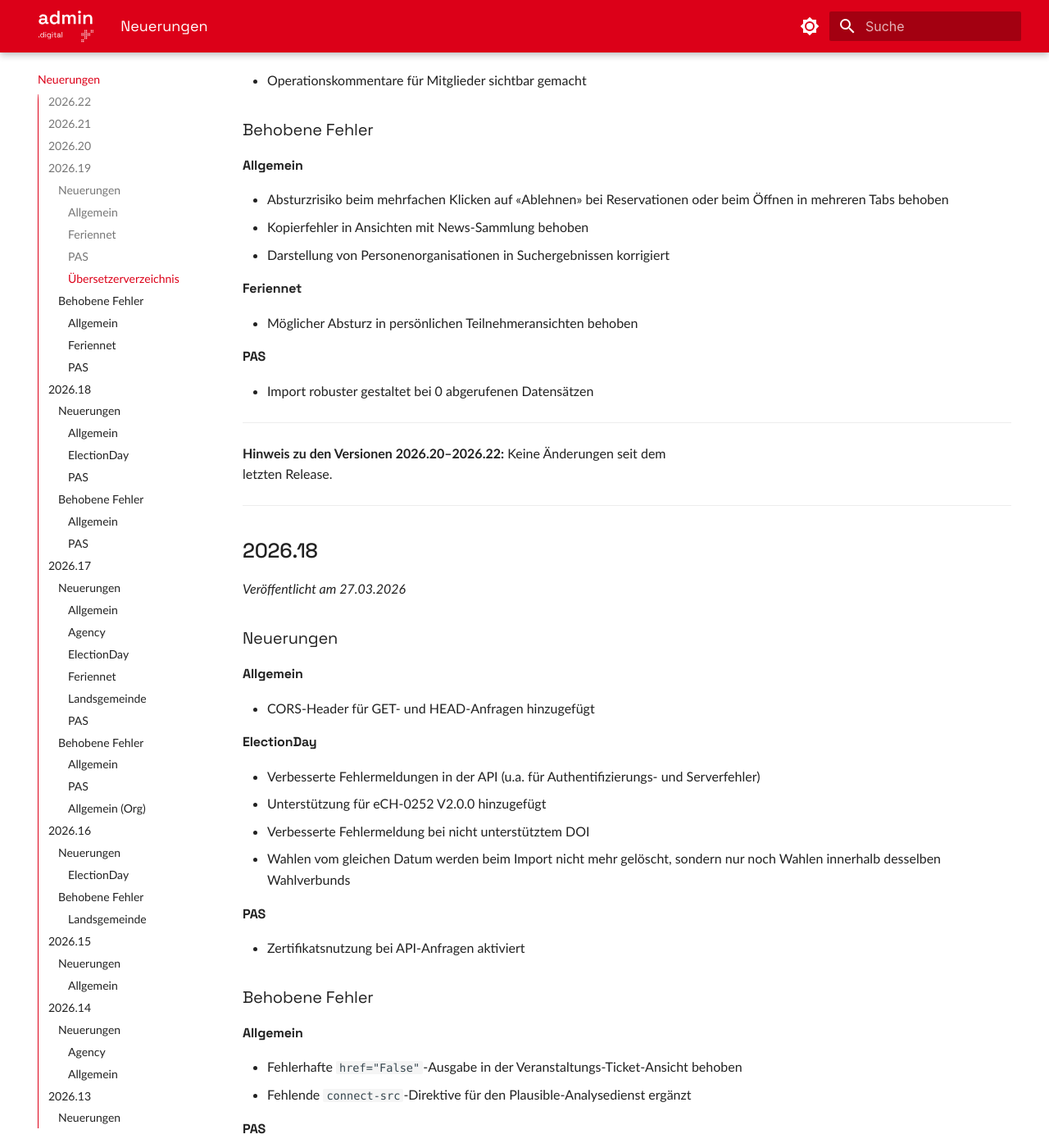
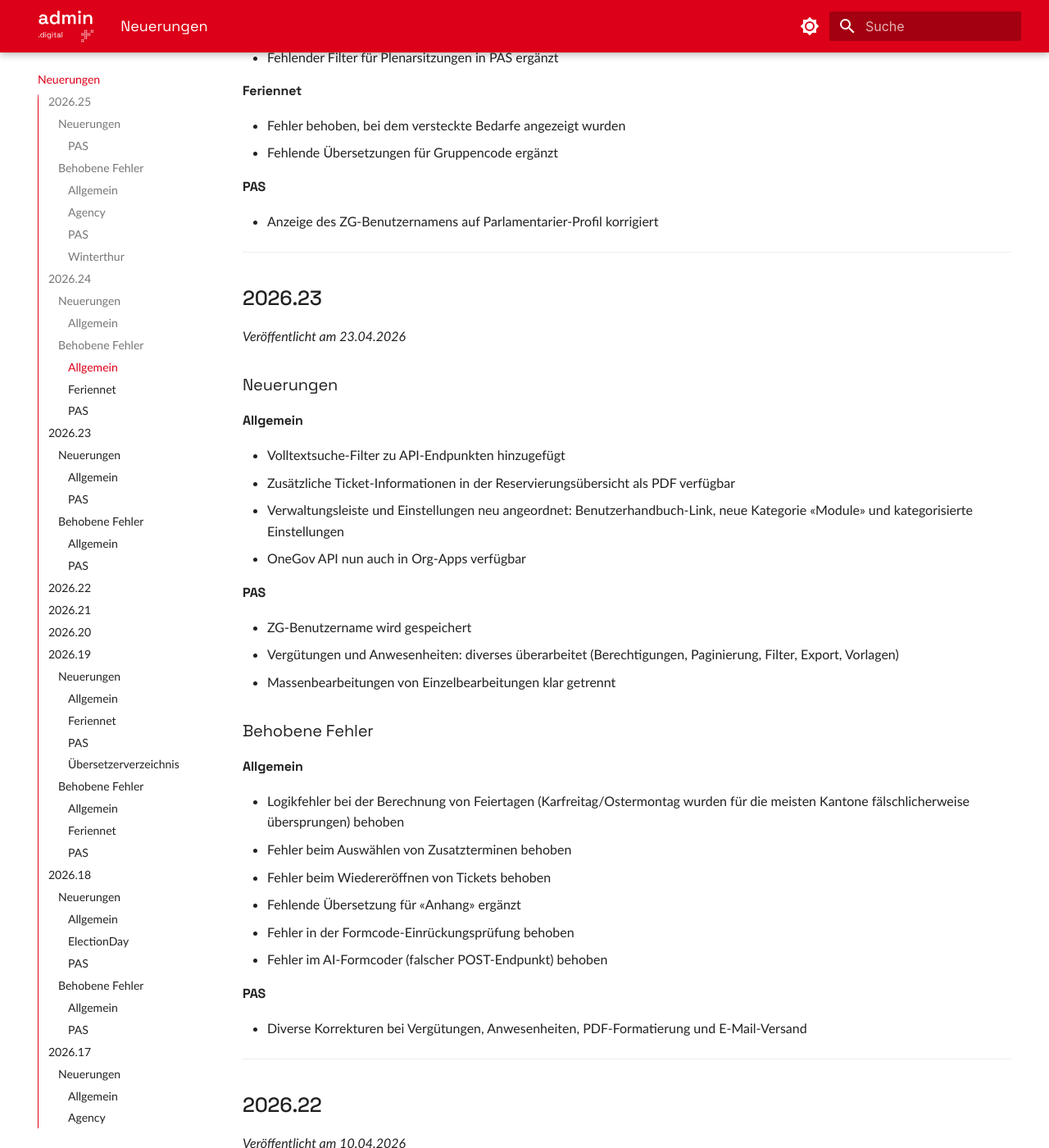
Before and after one commit to seantis/docs-admin-digital, an MkDocs documentation site: the page built from content/neuerungen/index.md, in a window 1280 px wide and 1400 px high, scrolled down 1426 px. Shown: the whole window at 82% size. Built offline with MkDocs 1.6.1 and Material for MkDocs 9.7.7, drawn with Linux system fonts in a browser that asks for light colours; some of the changed text lies outside the part shown.

Commit message:
Add release notes

```diff
--- a/content/neuerungen/index.md
+++ b/content/neuerungen/index.md
@@ -7,6 +7,84 @@
 
 !!! tip "Komplettes Changelog"
     Entwickler:innen können hier das komplette technische Changelog nachlesen: [CHANGES.md auf GitHub](https://github.com/OneGov/onegov-cloud/blob/master/CHANGES.md)
+
+---
+
+## 2026.25
+*Veröffentlicht am 29.04.2026*
+
+### Neuerungen
+
+#### PAS
+- Filter für Import-Logs nach Benutzer hinzugefügt
+- Anzeige des ZG-Benutzernamens auf der Parlamentarier-Ansicht
+
+### Behobene Fehler
+
+#### Allgemein
+- Fehlende Übersetzung für «Veranstaltungsfilter-Konfiguration bearbeiten» ergänzt
+
+#### Agency
+- Darstellungsfehler bei Personenübersicht in Safari behoben
+
+#### PAS
+- Erkennung des Vizepräsidenten korrigiert
+
+#### Winterthur
+- Fehler bei der Inline-Suche behoben
+
+---
+
+## 2026.24
+*Veröffentlicht am 24.04.2026*
+
+### Neuerungen
+
+#### Allgemein
+- Neue Filteroptionen in der API hinzugefügt
+
+### Behobene Fehler
+
+#### Allgemein
+- Fehlender Filter für Plenarsitzungen in PAS ergänzt
+
+#### Feriennet
+- Fehler behoben, bei dem versteckte Bedarfe angezeigt wurden
+- Fehlende Übersetzungen für Gruppencode ergänzt
+
+#### PAS
+- Anzeige des ZG-Benutzernamens auf Parlamentarier-Profil korrigiert
+
+---
+
+## 2026.23
+*Veröffentlicht am 23.04.2026*
+
+### Neuerungen
+
+#### Allgemein
+- Volltextsuche-Filter zu API-Endpunkten hinzugefügt
+- Zusätzliche Ticket-Informationen in der Reservierungsübersicht als PDF verfügbar
+- Verwaltungsleiste und Einstellungen neu angeordnet: Benutzerhandbuch-Link, neue Kategorie «Module» und kategorisierte Einstellungen
+- OneGov API nun auch in Org-Apps verfügbar
+
+#### PAS
+- ZG-Benutzername wird gespeichert
+- Vergütungen und Anwesenheiten: diverses überarbeitet (Berechtigungen, Paginierung, Filter, Export, Vorlagen)
+- Massenbearbeitungen von Einzelbearbeitungen klar getrennt
+
+### Behobene Fehler
+
+#### Allgemein
+- Logikfehler bei der Berechnung von Feiertagen (Karfreitag/Ostermontag wurden für die meisten Kantone fälschlicherweise übersprungen) behoben
+- Fehler beim Auswählen von Zusatzterminen behoben
+- Fehler beim Wiedereröffnen von Tickets behoben
+- Fehlende Übersetzung für «Anhang» ergänzt
+- Fehler in der Formcode-Einrückungsprüfung behoben
+- Fehler im AI-Formcoder (falscher POST-Endpunkt) behoben
+
+#### PAS
+- Diverse Korrekturen bei Vergütungen, Anwesenheiten, PDF-Formatierung und E-Mail-Versand
 
 ---
 ## 2026.22
@@ -19,7 +97,6 @@
 *Veröffentlicht am 10.04.2026*
 
 Keine Änderungen seit dem letzten Release.
-
 
 ---
 ## 2026.20
```
